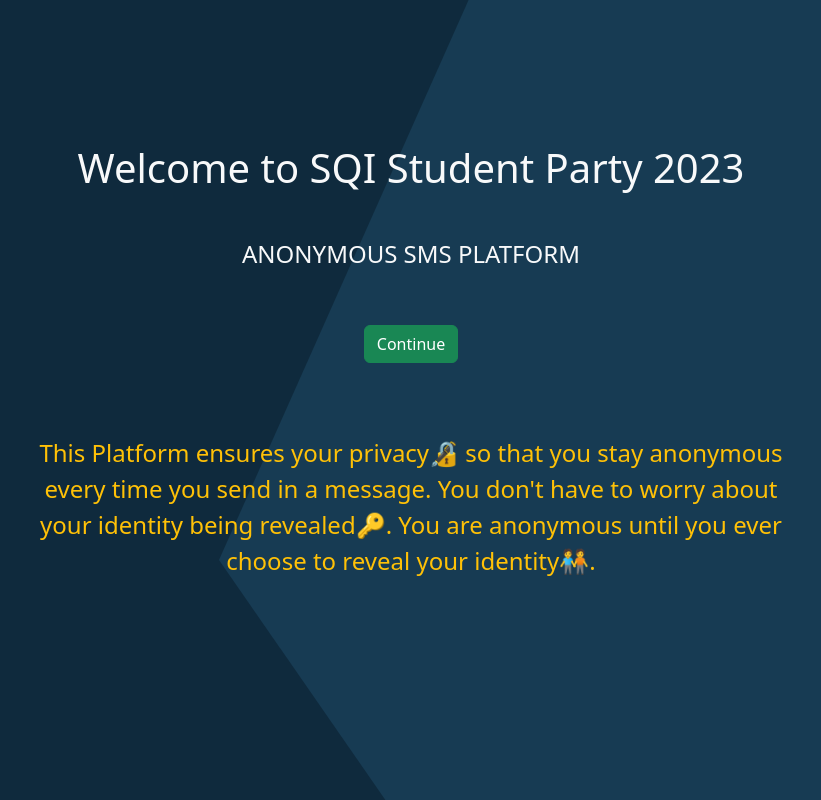
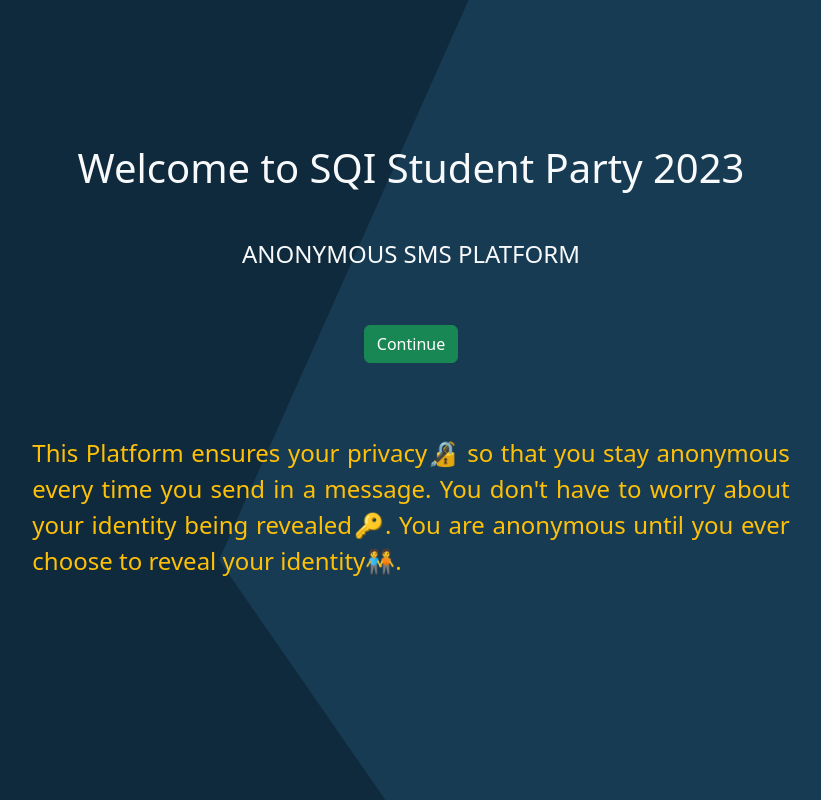
Before and after one commit to Oluwafemi-John1/Anonymous-message-app, a React (Vite) app: page / in a window 1280 px wide. Shown: the whole page, without its empty margins (229-1050 px from the left). Built offline with nearby package versions, Linux system fonts and the light colour scheme.

Commit message:
animate css added

```diff
--- a/src/components/Home.jsx
+++ b/src/components/Home.jsx
@@ -34,9 +34,9 @@ const Home = () => {
         <>
             <div className="mt-5 col-lg-8 col-10 mx-auto text-center p-lg-5 p-2">
                 <h1 className='mt-lg-5 mt-4 text-light'>Welcome to SQI Student Party 2023</h1>
-                <h4 className='text-light text-uppercase mt-lg-5 mt-4'>Anonymous SMS Platform</h4>
+                <h4 className='text-light text-uppercase mt-lg-5 mt-4 animate__tada animate__animated'>Anonymous SMS Platform</h4>
                 <button onClick={signIn} className='btn btn-success my-5'>Continue</button>
-                <p className='mt-4 text-warning fs-4'>
+                <p className='mt-4 text-warning fs-4' style={{textAlign: 'justify'}}>
                     This Platform ensures your privacy🔏 so that you stay anonymous every time you send in a  message. You don't have to worry about your identity being revealed🔑. You are anonymous until you ever choose to reveal your identity🧑‍🤝‍🧑.</p>
             </div>
         </>
```
